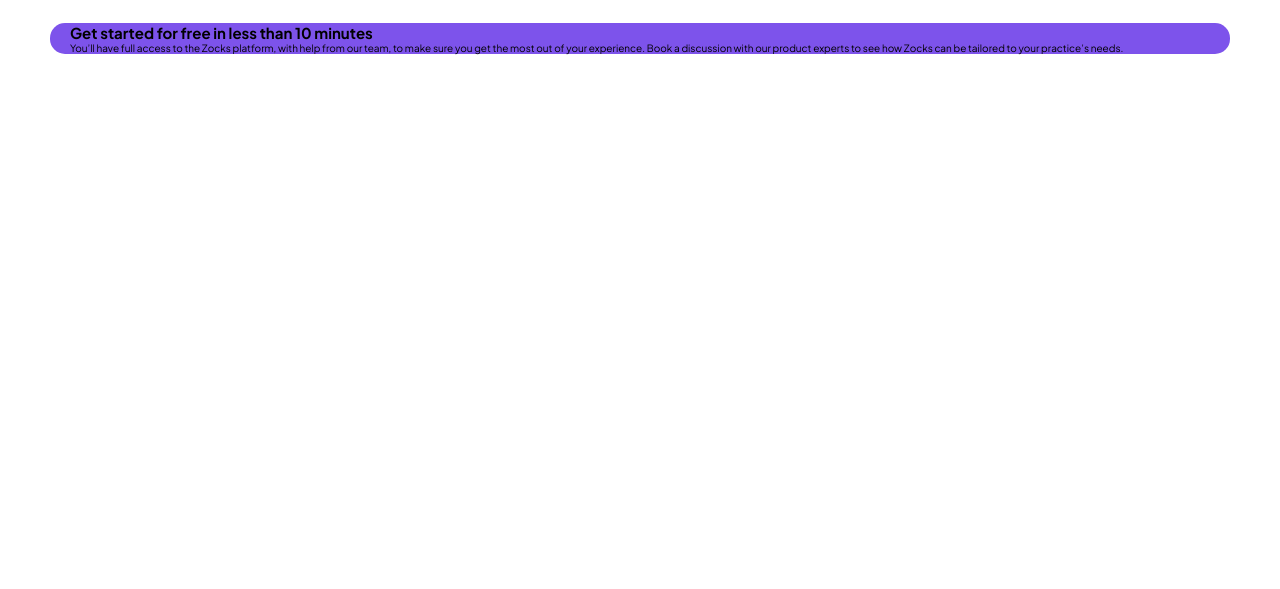
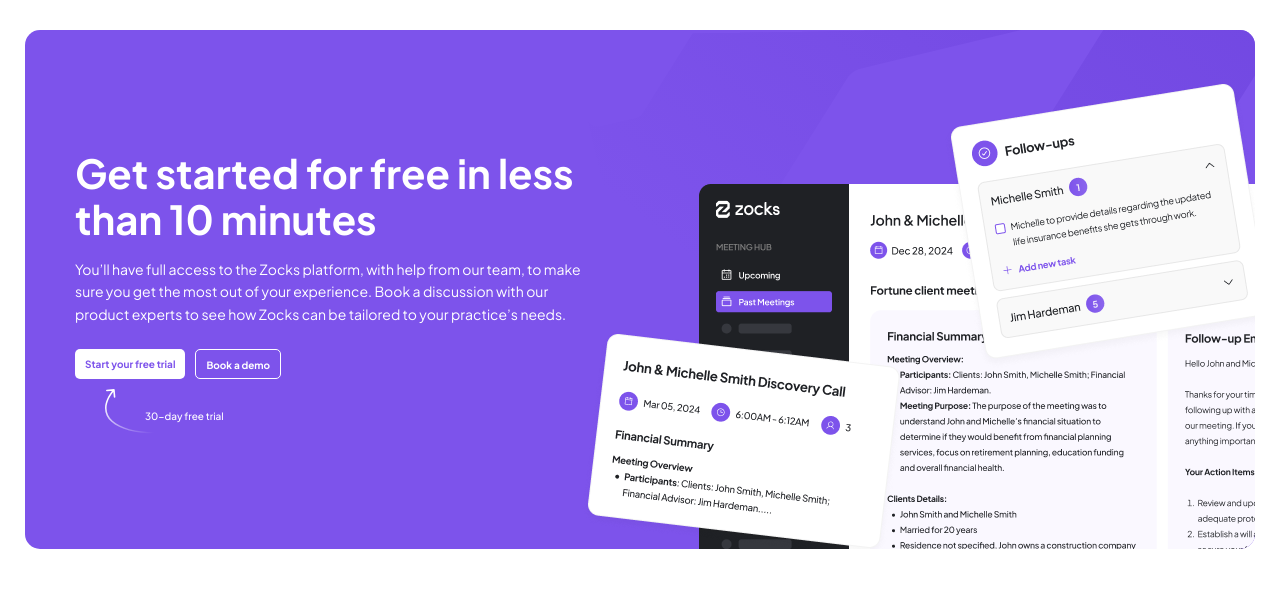
Before and after one commit to manggalaabimata-alt/ZocksProject-InternshipMamang, a website: page index.html in a window 1280 px wide. Shown: the part 2476-3065 px from the top of the page. Before the commit the page ends 2630 px from the top, so only its background shows below. Drawn offline with Linux system fonts and the light colour scheme.

Commit message:
update Senin, 10 Agustus 2026

```diff
--- a/index.html
+++ b/index.html
@@ -365,15 +365,42 @@
     <!-- SECTION CTA START -->
     <section class="cta">
       <div class="cta__content">
-        <h1 class="content__title">
-          Get started for free in less than 10 minutes
-        </h1>
-        <p class="content__paragraph">
-          You’ll have full access to the Zocks platform, with help from our
-          team, to make sure you get the most out of your experience. Book a
-          discussion with our product experts to see how Zocks can be tailored
-          to your practice’s needs.
-        </p>
+        <div class="cta__left">
+          <h1 class="cta__title">
+            Get started for free in
+            less than 10 minutes
+          </h1>
+          <p class="cta__paragraph">
+            You’ll have full access to the Zocks platform, with help from our
+            team, to make<br />
+            sure you get the most out of your experience. Book a discussion with
+            our<br />
+            product experts to see how Zocks can be tailored to your practice’s
+            needs.
+          </p>
+
+          <div class="cta__buttons">
+            <a href="#" class="cta__buttons__start"> Start your free trial </a>
+
+            <a href="#" class="cta__buttons__demo"> Book a demo </a>
+          </div>
+
+          <div class="cta__bottom">
+            <img src="assets/icons/vector_14.svg" alt="">
+            <span>30-day free trial</span>
+          </div>
+        </div>
+
+        <div class="cta__right">
+          <div class="cta__right__background">
+            <img src="assets/icons/vector_cta.svg" alt="" />
+          </div>
+          <div class="cta__right__image">
+            <img src="assets/img/cta(1).png" alt="" class="image__behind__1">
+            <img src="assets/img/cta(3).png" alt="" class="image__behind__2">
+            <img src="assets/img/cta(2).png" alt="" class="image__behind__3">
+          </div>
+        </div>
       </div>
     </section>
     <!-- SECTION CTA END -->
--- a/sass/_brands.scss
+++ b/sass/_brands.scss
@@ -3,6 +3,7 @@
 .brands {
   display: flex;
   justify-content: center;
+  padding: 3.375rem 6.25rem;
 
   &__container {
     width: 100%;
--- a/sass/_cta.scss
+++ b/sass/_cta.scss
@@ -1,14 +1,163 @@
 @use "variables" as *;
 
 .cta {
-    background-color: $color-violet-500;
-    // height: 10rem;
-    margin: 10rem 5rem;
-    max-width: 100%;
-    justify-content: center;
-    border-radius: 1.5rem;
+  margin: 4rem 2.5rem;
 
-    &__content {
-        margin: 5rem 2rem;
+  background-color: $color-violet-500;
+  border-radius: 1.5rem;
+
+  overflow: hidden;
+
+  &__content {
+    display: flex;
+  }
+
+  // CONTENT LEFT
+  &__left {
+    width: 50%;
+    padding: 12rem 5rem;
+
+    color: #fff;
+    gap: 2rem;
+  }
+
+  &__title {
+    max-width: 50rem;
+    margin-bottom: 1.6rem;
+
+    font-size: 4rem;
+    line-height: 1.15;
+  }
+
+  &__paragraph {
+    max-width: 52rem;
+
+    font-size: 1.4rem;
+    line-height: 1.6;
+  }
+
+  &__buttons {
+    display: flex;
+    gap: 1rem;
+
+    margin-top: 2.4rem;
+
+    &__start {
+      text-decoration: none;
+      background-color: $color-button-primary-bg-2;
+      color: $color-button-primary-text-2;
+      height: $button-height;
+
+      padding: 1rem;
+      font-size: $button-font-size;
+      font-weight: $button-font-weight;
+      line-height: $button-font-line-height;
+      border-radius: $button-radius;
     }
+
+    &__demo {
+      text-decoration: none;
+      background-color: $color-button-secondary-bg-1;
+      border: 1px solid $color-button-secondary-border-2;
+      color: $color-button-secondary-text-2;
+      height: $button-height;
+
+      padding: 1rem;
+      border-radius: $button-radius;
+      font-weight: $button-font-weight;
+      font-size: $button-font-size;
+      line-height: $button-font-line-height;
+    }
+  }
+
+  &__bottom {
+    position: relative;
+
+    margin-top: 1rem;
+    margin-left: 3rem;
+
+    height: 4rem;
+
+    color: #fff;
+
+    img {
+      position: absolute;
+
+      width: 5rem;
+
+      left: 0;
+      top: 0;
+    }
+
+    span {
+      position: absolute;
+
+      left: 4rem;
+      top: 2rem;
+
+      font-size: 1rem;
+      font-weight: 500;
+      line-height: 150%;
+    }
+  }
+
+  // CONTENT RIGHT
+  &__right {
+    width: 50%;
+    position: relative;
+
+    &__background {
+      position: absolute;
+
+      width: 100%;
+      height: 100%;
+
+      right: 5rem;
+
+      transform: rotate(-0.92deg);
+
+      z-index: 1;
+    }
+
+    &__image {
+      position: absolute;
+
+      width: 100%;
+      height: 100%;
+
+      top: 0;
+      left: 0;
+
+      z-index: 2;
+    }
+  }
 }
+
+.image__behind {
+  &__1,
+  &__2,
+  &__3 {
+    position: absolute;
+  }
+
+  &__1 {
+    z-index: 5;
+
+    bottom: 0;
+    right: 0;
+  }
+
+  &__3 {
+    z-index: 5;
+
+    top: 5rem;
+    right: 0;
+  }
+
+  &__2 {
+    z-index: 5;
+
+    top: 30rem;
+    left: -6rem;
+  }
+}
--- a/sass/_variables.scss
+++ b/sass/_variables.scss
@@ -37,6 +37,9 @@
 // ========================================
 // BUTTON
 // ========================================
+
+// BUTTON SIZE
+$button-height: 3rem;
 
 // BORDER RADIUS
 $button-radius: 0.5rem;
```
Also changed, not shown: assets/icons/vector_14.svg (added), assets/icons/vector_cta.svg (added), assets/img/cta(1).png (added), assets/img/cta(2).png (added), assets/img/cta(3).png (added), css/style.css, 1 other file.
